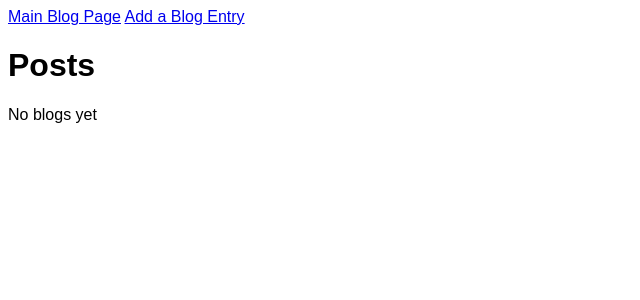
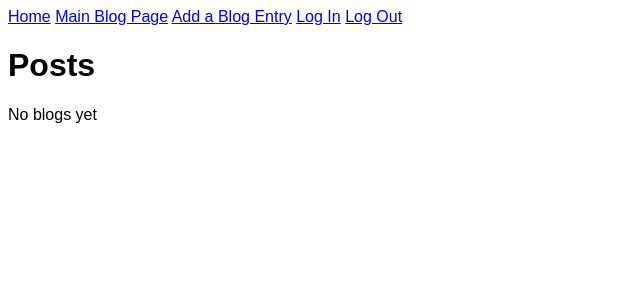
Before and after one commit to bpswim90/blogz, a Flask app: page / in a window 1280 px wide. Shown: the top 300 px of the page, without its empty margins (0-640 px from the left). Run offline with Flask 2, Linux system fonts and the light colour scheme; data that the repository does not hold is empty.

Commit message:
Added nav links to home, log in, and log out; added logout handler in main.

```diff
--- a/main.py
+++ b/main.py
@@ -121,8 +121,10 @@ def log_in():
             return redirect('/login')
     return render_template('login.html')
 
-#@app.route('/index')
-#TODO - add index route
+@app.route('/logout')
+def log_out():
+    del session['username']
+    return redirect('/blog')
 
 @app.route('/', methods=['POST', 'GET'])
 def index():
--- a/templates/base.html
+++ b/templates/base.html
@@ -17,8 +17,11 @@
     </head>
     <header>
         <nav>
+            <a href="/">Home</a>
             <a href="/blog">Main Blog Page</a>
             <a href="/newpost">Add a Blog Entry</a>
+            <a href="/login">Log In</a>
+            <a href="/logout">Log Out</a>
         </nav>
     </header>
     <body>
```
